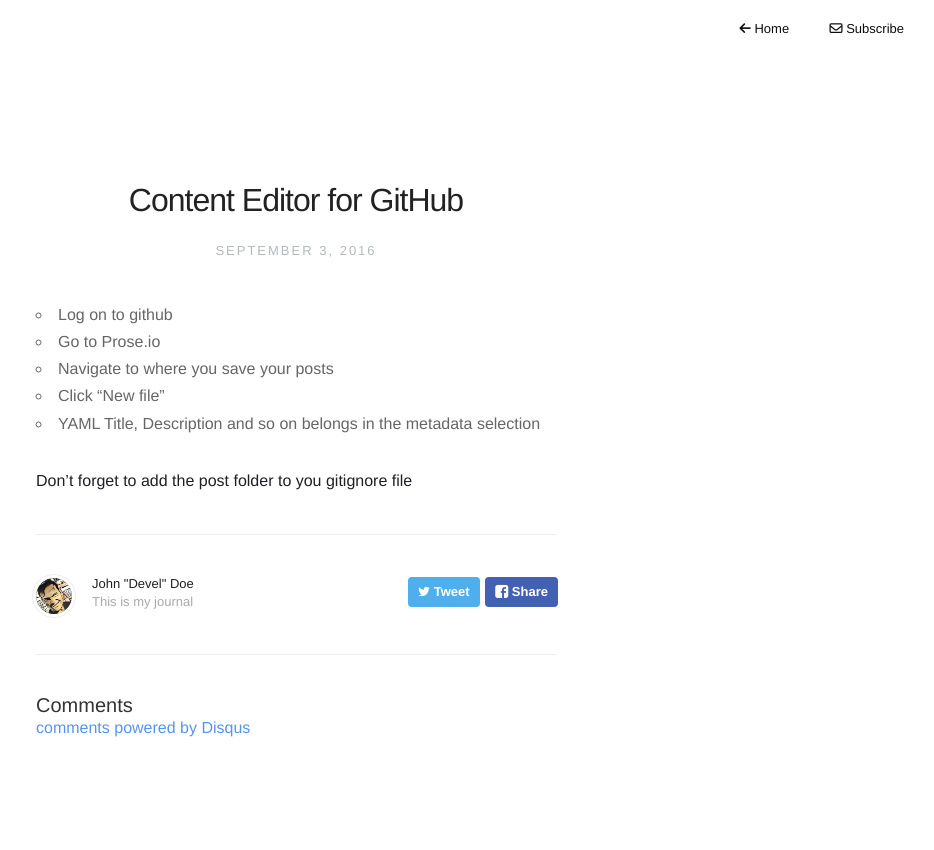
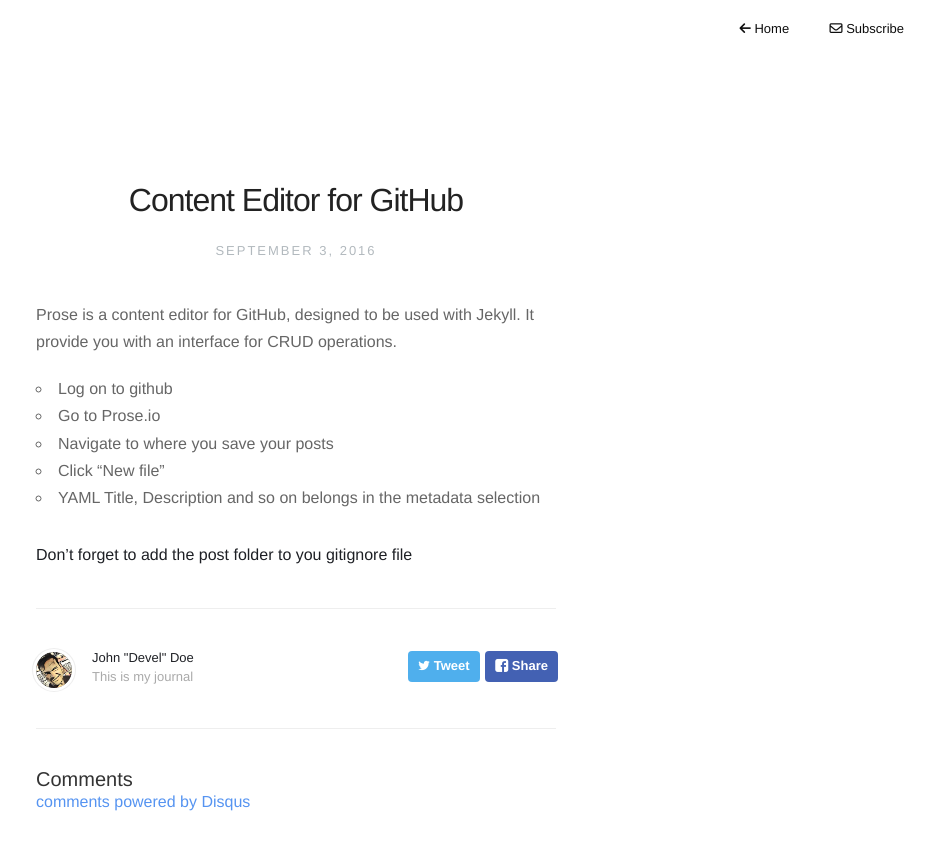
Before and after one commit to develdoe/develdoe.github.io, a Jekyll site: the page built from _posts/2016-09-03-Content-Editor-for-GitHub.md, in a window 1280 px wide. Shown: the top 850 px of the page, without its empty margins (344-1278 px from the left). Built offline with Jekyll 4.4.1, drawn with Linux system fonts in a browser that asks for light colours; nearby versions of some CDN libraries; comment, search, counter and statistics services are not loaded.

Commit message:
Updated 2016-09-03-Content-Editor-for-GitHub.md

```diff
--- a/_posts/2016-09-03-Content-Editor-for-GitHub.md
+++ b/_posts/2016-09-03-Content-Editor-for-GitHub.md
@@ -9,6 +9,8 @@ description: >-
 category:
   - jek
 ---
+Prose is a content editor for GitHub, designed to be used with Jekyll. It provide you with an interface for CRUD operations.
+
 * Log on to github
 * Go to Prose.io
 * Navigate to where you save your posts
```
